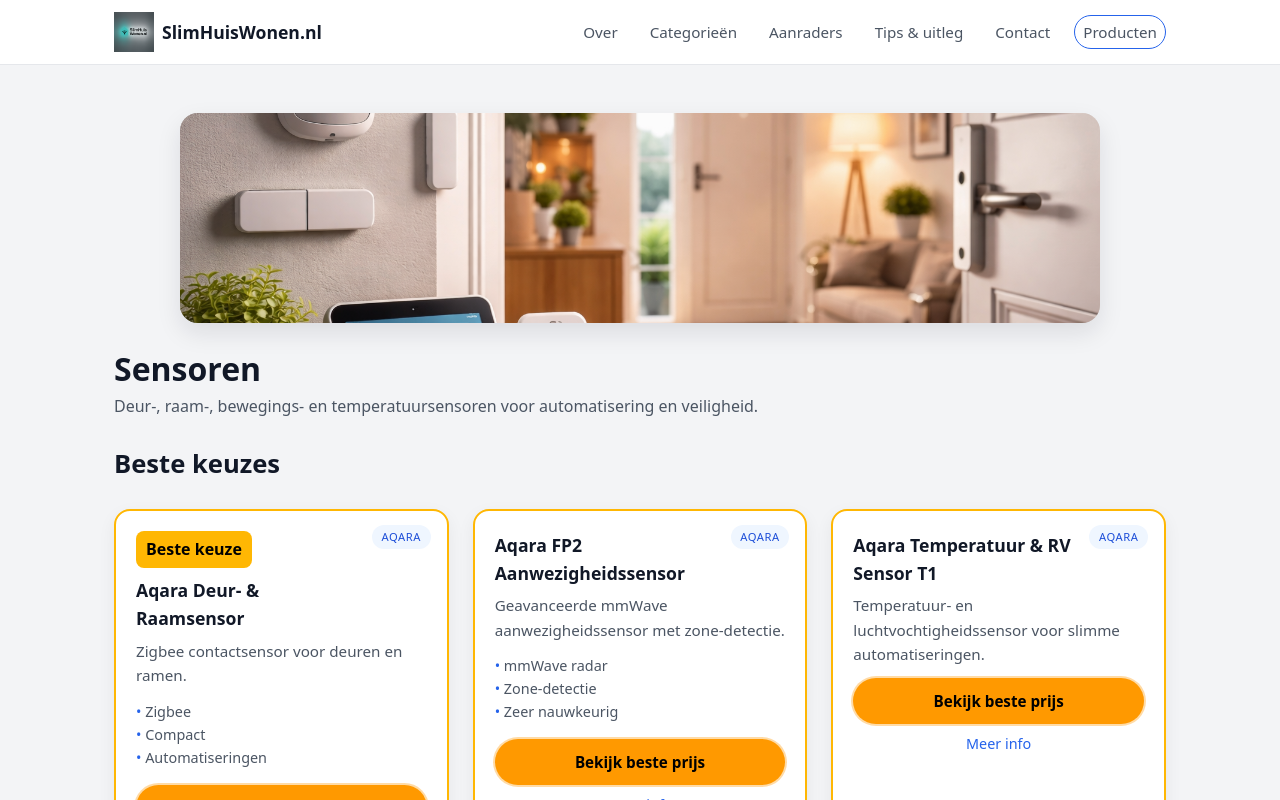
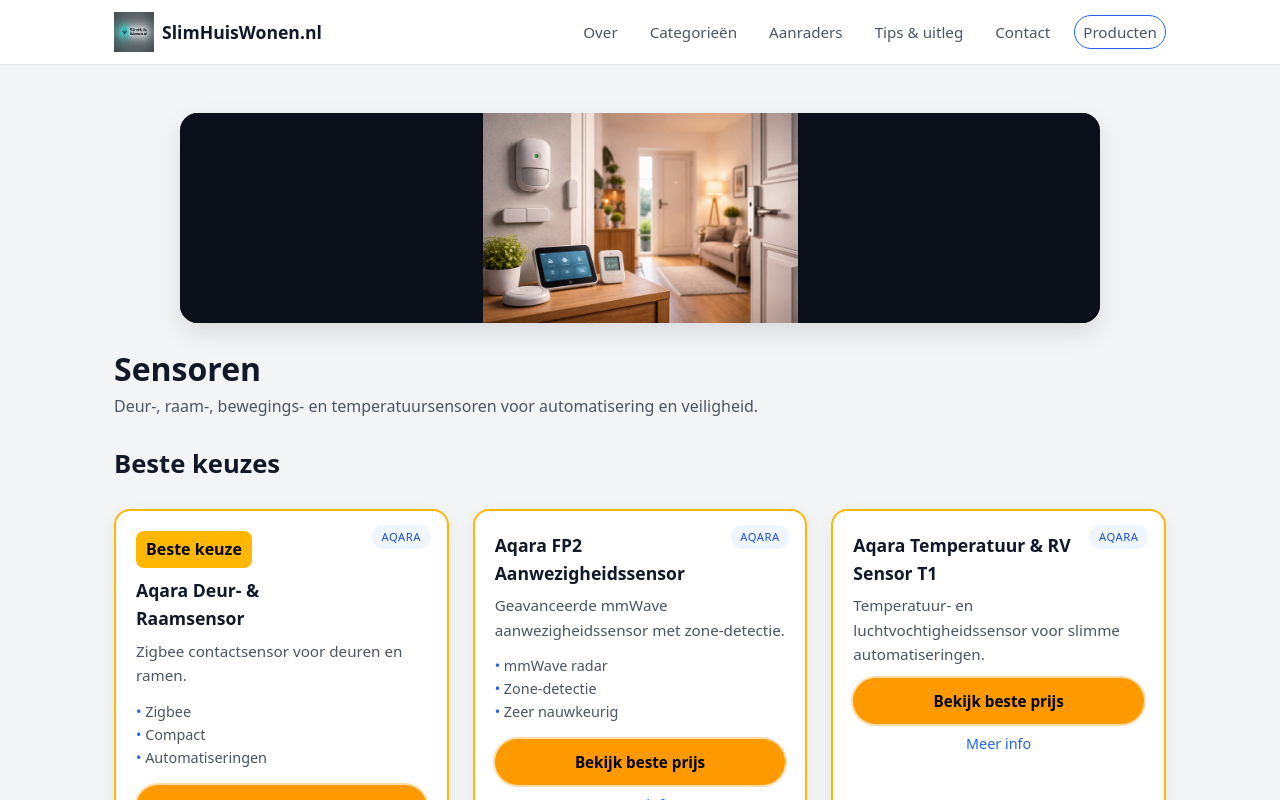
Before and after one commit to hafidgrad/SlimHuisWonen, a Next.js app: page /categorie/sensoren in a window 1280 px wide. Shown: the top 800 px of the page. Built offline with nearby package versions, Linux system fonts and the light colour scheme.

Commit message:
app/globals.css

```diff
--- a/app/globals.css
+++ b/app/globals.css
@@ -776,6 +776,13 @@ code {
   object-position: center;
 }
 
+/* ✅ Fix: categorie banners NIET ingezoomd (geen crop) */
+.category-hero-banner .banner-img,
+.category-hero-banner img {
+  object-fit: contain !important;
+  background: #0b0f1a; /* vult lege ruimte premium */
+}
+
 /* Subtiele overlay (premium look) */
 .aanraders-banner::after,
 .categorie-banner::after {
@@ -804,6 +811,7 @@ code {
 /* ✅ Category banner extra premium look */
 .category-hero-banner {
   position: relative;
+  background: #0b0f1a;
 }
 
 .category-hero-banner::before {
@@ -832,7 +840,7 @@ code {
 .tipBanner {
   position: relative;
   width: 100%;
-  height: 260px;                 /* ✅ banner hoogte */
+  height: 260px; /* ✅ banner hoogte */
   border-radius: 18px;
   overflow: hidden;
   background: #0b0f1a;
@@ -894,7 +902,7 @@ code {
 .tipBannerImg {
   height: 100% !important;
   width: auto !important;
-  max-width: 620px !important;     /* ✅ groter beeld */
+  max-width: 620px !important; /* ✅ groter beeld */
   object-fit: contain !important;
   display: block !important;
 }
```
